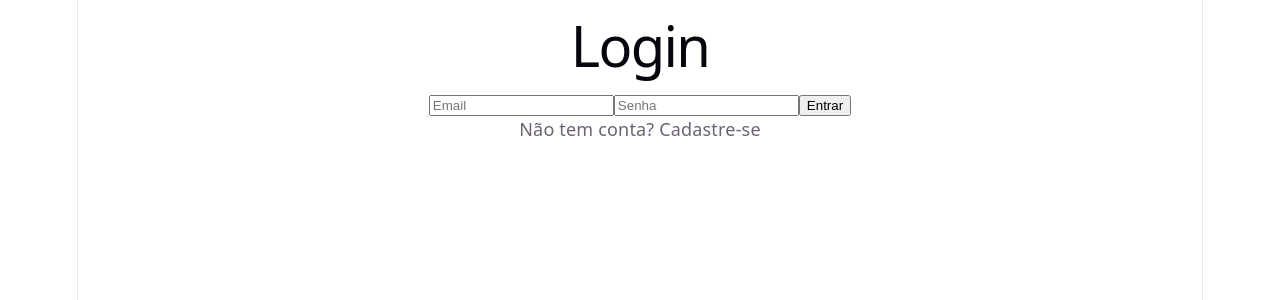
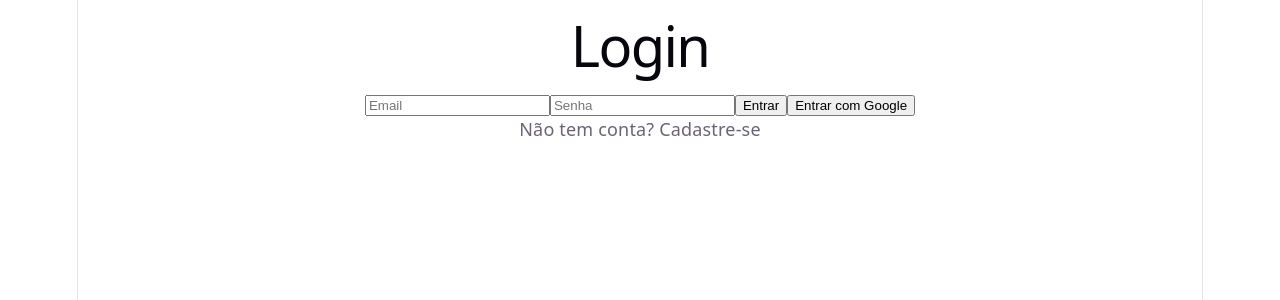
Before and after one commit to Luciano-gOliveira/chat_temp_real2, a React (Vite) app in the folder client/: page / in a window 1280 px wide. Shown: the top 300 px of the page. Built offline with nearby package versions, Linux system fonts and the light colour scheme.

Commit message:
feat: login com google

```diff
--- a/client/src/components/Auth/auth.jsx
+++ b/client/src/components/Auth/auth.jsx
@@ -1,6 +1,6 @@
 import React, { useState } from 'react'
 import { auth } from '../../firebase'
-import { createUserWithEmailAndPassword, signInWithEmailAndPassword, updateProfile } from 'firebase/auth'
+import { createUserWithEmailAndPassword, signInWithEmailAndPassword, updateProfile, GoogleAuthProvider, signInWithPopup } from 'firebase/auth'
 
 export default function Auth({ setUser }) {
     const [isLogin, setIsLogin] = useState(true)
@@ -22,6 +22,17 @@ export default function Auth({ setUser }) {
             }
         } catch (err) {
             setError('Email ou senha inválidos!')
+        }
+    }
+
+    const handleGoogle = async () => {
+        setError('')
+        try {
+            const provider = new GoogleAuthProvider()
+            const result = await signInWithPopup(auth, provider)
+            setUser(result.user)
+        } catch (err) {
+            setError('Erro ao entrar com Google!')
         }
     }
 
@@ -52,6 +63,9 @@ export default function Auth({ setUser }) {
             <button onClick={handleSubmit}>
                 {isLogin ? 'Entrar' : 'Cadastrar'}
             </button>
+            <button onClick={handleGoogle}>
+                Entrar com Google
+            </button>
             <p onClick={() => setIsLogin(!isLogin)} style={{cursor:'pointer'}}>
                 {isLogin ? 'Não tem conta? Cadastre-se' : 'Já tem conta? Faça login'}
             </p>
```
Also changed, not shown: 1 other file (tests, documents, lock files or other folders).
